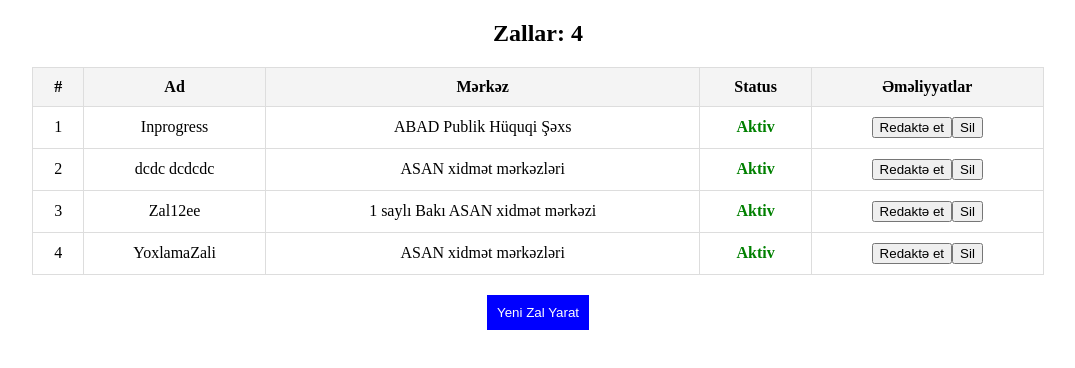
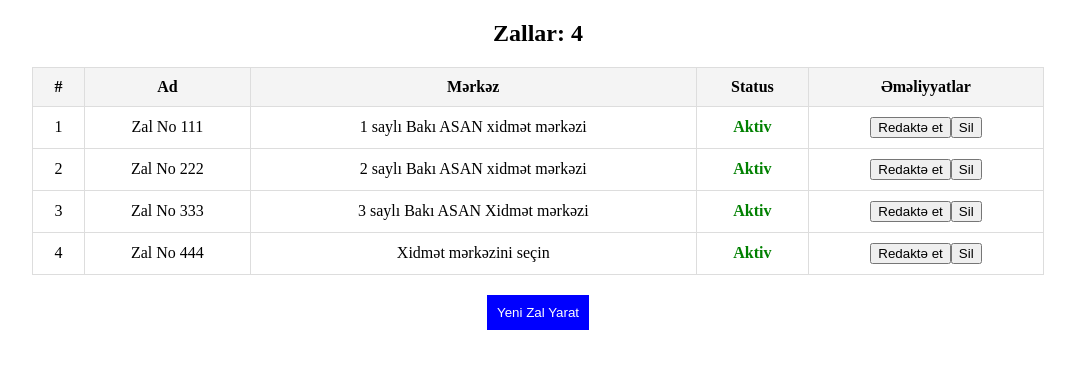
Before and after one commit to Khayalala/asan_project, a React (Vite) app: page / in a window 1280 px wide. Shown: the top 368 px of the page, without its empty margins (102-1177 px from the left). Built offline with nearby package versions, Linux system fonts and the light colour scheme; data requests are answered from the project's data file.

Commit message:
Submit and delete functions

```diff
--- a/api.js
+++ b/api.js
@@ -8,9 +8,20 @@ export const fetchList = async () => {
     .get("list")
     .then((response) => response.data)
     .catch((error) => {
-      console.log("Error fetching data", error);
+      console.log("Error fetching list", error);
     })
     .finally(() => {
-      console.log("Fetch attempt completed");
+      console.log("List fetch attempt completed");
     });
 };
+export const fetchContent = async () => {
+  return api
+    .get("content")
+    .then((response) => response.data)
+    .catch((error) => {
+      console.log("Error fetching content", error);
+    })
+    .finally(() => {
+      console.log("Content fetch attempt completed");
+    });
+};
--- a/db.json
+++ b/db.json
@@ -1,21 +1,66 @@
 {
   "content": [
     {
-      "id": "",
-      "name": "",
-      "branchName": "",
+      "id": "0e0f",
+      "name": "Zal No 111",
+      "branchName": "1 saylı Bakı ASAN xidmət mərkəzi",
+      "status": true
+    },
+    {
+      "id": "0420",
+      "name": "Zal No 222",
+      "branchName": "2 saylı Bakı ASAN xidmət mərkəzi",
+      "status": true
+    },
+    {
+      "id": "706c",
+      "name": "Zal No 333",
+      "branchName": "3 saylı Bakı ASAN Xidmət mərkəzi",
+      "status": true
+    },
+    {
+      "id": "2321",
+      "name": "Zal No 444",
+      "branchName": "Xidmət mərkəzini seçin",
       "status": true
     }
   ],
   "list": [
-    { "id": 1, "name": "ABAD Publik Hüquqi Şəxs" },
-    { "id": 2, "name": "ASAN Xidmət Mərkəzləri" },
-    { "id": 3, "name": "1 saylı Bakı ASAN xidmət mərkəzi" },
-    { "id": 4, "name": "2 saylı Bakı ASAN xidmət mərkəzi" },
-    { "id": 5, "name": "3 saylı Bakı ASAN Xidmət mərkəzi" },
-    { "id": 6, "name": "4 saylı Bakı ASAN xidmət mərkəzi" },
-    { "id": 7, "name": "5 saylı Bakı ASAN xidmət mərkəzi" },
-    { "id": 8, "name": "6 saylı Bakı ASAN xidmət mərkəzi" },
-    { "id": 9, "name": "7 saylı Bakı ASAN xidmət mərkəzi" }
+    {
+      "id": "1",
+      "name": "ABAD Publik Hüquqi Şəxs"
+    },
+    {
+      "id": "2",
+      "name": "ASAN Xidmət Mərkəzləri"
+    },
+    {
+      "id": "3",
+      "name": "1 saylı Bakı ASAN xidmət mərkəzi"
+    },
+    {
+      "id": "4",
+      "name": "2 saylı Bakı ASAN xidmət mərkəzi"
+    },
+    {
+      "id": "5",
+      "name": "3 saylı Bakı ASAN Xidmət mərkəzi"
+    },
+    {
+      "id": "6",
+      "name": "4 saylı Bakı ASAN xidmət mərkəzi"
+    },
+    {
+      "id": "7",
+      "name": "5 saylı Bakı ASAN xidmət mərkəzi"
+    },
+    {
+      "id": "8",
+      "name": "6 saylı Bakı ASAN xidmət mərkəzi"
+    },
+    {
+      "id": "9",
+      "name": "7 saylı Bakı ASAN xidmət mərkəzi"
+    }
   ]
 }
--- a/src/components/HallsPage.jsx
+++ b/src/components/HallsPage.jsx
@@ -1,16 +1,20 @@
-import { useState } from "react";
+import { useEffect, useState } from "react";
 import Modal from "./Modal";
 import "../assets/styles/hallsPage.css";
+import { fetchContent } from "../../api";
+import axios from "axios";
 const HallsPage = () => {
   const [showModal, setShowModal] = useState(false);
-
-  const halls = [
-    { id: 1, name: "Inprogress", center: "ABAD Publik Hüquqi Şəxs" },
-    { id: 2, name: "dcdc dcdcdc", center: "ASAN xidmət mərkəzləri" },
-    { id: 3, name: "Zal12ee", center: "1 saylı Bakı ASAN xidmət mərkəzi" },
-    { id: 4, name: "YoxlamaZali", center: "ASAN xidmət mərkəzləri" },
-  ];
-
+  const [halls, setHalls] = useState([]);
+  useEffect(() => {
+    fetchContent().then((data) => setHalls(data));
+  }, []);
+  const deleteHall = async (id) => {
+    axios
+      .delete(`http://localhost:5001/content/${id}`)
+      .then(() => console.log("Hall deleted successfully"))
+      .catch((error) => console.log("Error deleting the hall", error));
+  };
   return (
     <div className="halls-container">
       <h2>Zallar: {halls.length}</h2>
@@ -29,13 +33,17 @@ const HallsPage = () => {
             <tr key={hall.id}>
               <td>{index + 1}</td>
               <td>{hall.name}</td>
-              <td>{hall.center}</td>
+              <td>{hall.branchName}</td>
               <td>
                 <span className="status">Aktiv</span>
               </td>
               <td>
-                <button className="edit">Redaktə et</button>
-                <button className="delete">Sil</button>
+                <button id={hall.id} className="edit">
+                  Redaktə et
+                </button>
+                <button onClick={() => deleteHall(hall.id)} className="delete">
+                  Sil
+                </button>
               </td>
             </tr>
           ))}
--- a/src/components/Modal.jsx
+++ b/src/components/Modal.jsx
@@ -1,40 +1,52 @@
 /* eslint-disable react/prop-types */
 import { useEffect, useState } from "react";
 import "../assets/styles/hallsPage.css";
+import { fetchList } from "../../api";
 import axios from "axios";
 const Modal = ({ onClose }) => {
   const [options, setOptions] = useState([]);
   const [selectedOption, setSelectedOption] = useState(
     "Xidmət mərkəzini seçin"
   );
+  const [textInput, setTextInput] = useState("");
   useEffect(() => {
-    const fetchList = async () => {
-      await axios
-        .get("http://localhost:5001/list")
-        .then((response) => setOptions(response.data))
-        .catch((error) => console.log("Error fetching list", error))
-        .finally(() => console.log("Fetch attempt completed"));
-    };
-    fetchList();
+    fetchList().then((data) => setOptions(data));
   }, []);
+
+  const submitNewHall = async () => {
+    axios.post("http://localhost:5001/content", {
+      name: textInput,
+      branchName: selectedOption,
+      status: true,
+    });
+    onClose();
+  };
   return (
     <div className="modal-overlay">
       <div className="modal-content">
         <h2>Yeni zal yaradılması</h2>
 
-        <select value={selectedOption} onChange={(e)=>setSelectedOption(e.target.value)}>
-            <option disabled>Xidmət mərkəzini seçin</option>
-            {
-                options.map(option=>(
-                    <option key={option.id} value={option.name}>{option.name}</option>
-                ))
-            }
+        <select
+          value={selectedOption}
+          onChange={(e) => setSelectedOption(e.target.value)}
+        >
+          <option disabled>Xidmət mərkəzini seçin</option>
+          {options.map((option) => (
+            <option key={option.id} value={option.name}>
+              {option.name}
+            </option>
+          ))}
         </select>
-
-        <input type="text" placeholder="Zal adını daxil edin" />
+        <input
+          onChange={(e) => setTextInput(e.target.value)}
+          type="text"
+          placeholder="Zal adını daxil edin"
+        />
         <div className="modal-actions">
           <button onClick={onClose}>Ləğv et</button>
-          <button className="confirm">Təsdiqlə</button>
+          <button className="confirm" onClick={submitNewHall}>
+            Təsdiqlə
+          </button>
         </div>
       </div>
     </div>
```
